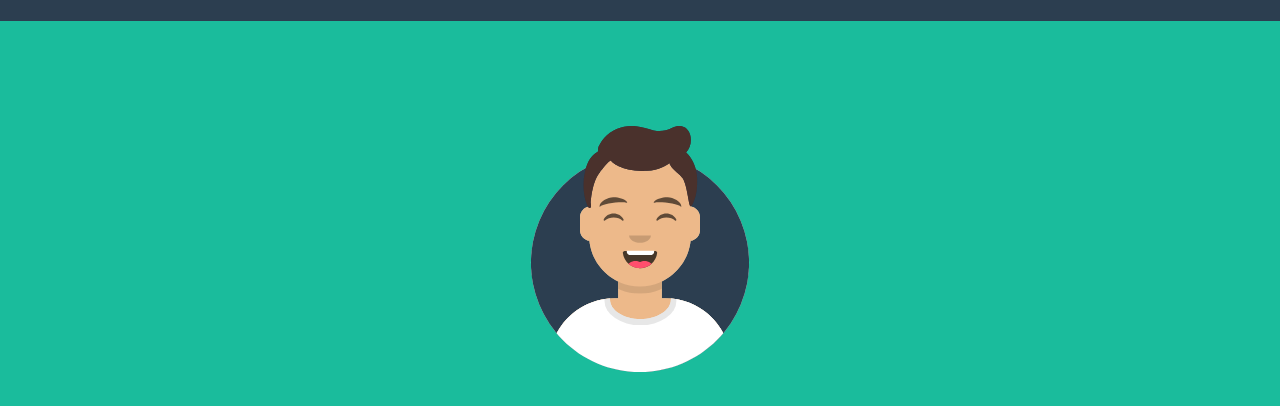
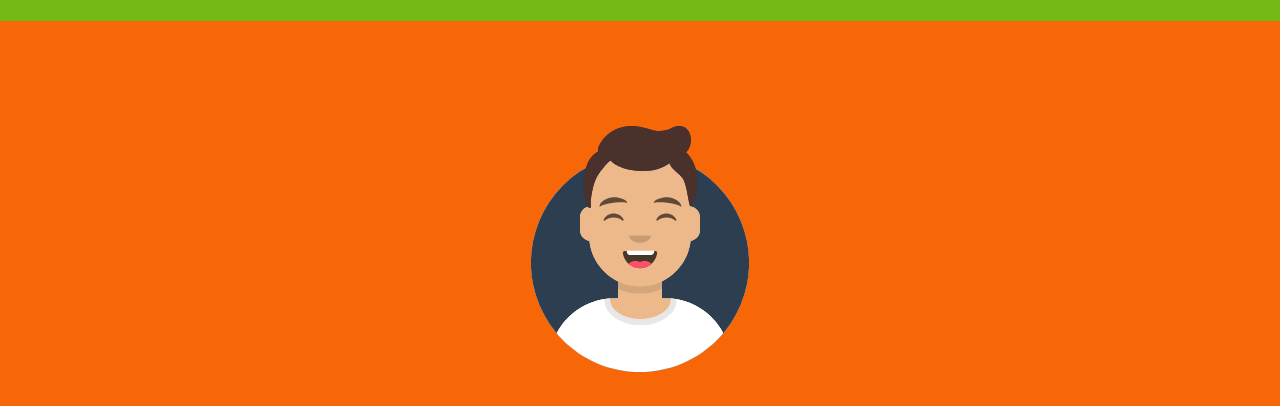
Before and after one commit to piazzai/pholio, a website: page src/pug/index.pug in a window 1280 px wide. Shown: the part 83-489 px from the top of the page. Drawn offline with nearby package versions, Linux system fonts and the light colour scheme; files that its build step writes are made by us from their sources; files whose address does not match are found by name.

Commit message:
Use open-color definitions

```diff
--- a/src/scss/styles.scss
+++ b/src/scss/styles.scss
@@ -1,6 +1,9 @@
 //
 // Styles
 //
+
+// Import Open Color
+@import "open-color/open-color.scss";
 
 // Import custom variables and override default Bootstrap variables
 @import "./variables.scss";
--- a/src/scss/variables/_colors.scss
+++ b/src/scss/variables/_colors.scss
@@ -2,13 +2,10 @@
 // Colors
 //
 
-//- Override and add to color system
-$teal: #1abc9c;
-$dark-blue: #2c3e50;
-
 //- Override primary color
-$primary: $teal;
-$secondary: $dark-blue;
+$primary: $oc-orange-7;
+$secondary: $oc-lime-7;
+$tertiary: $oc-cyan-7;
 
 // The contrast ratio to reach against white, to determine if color changes from "light" to "dark". Acceptable values for WCAG 2.0 are 3, 4.5 and 7.
 // See https://www.w3.org/TR/WCAG20/#visual-audio-contrast-contrast
```
